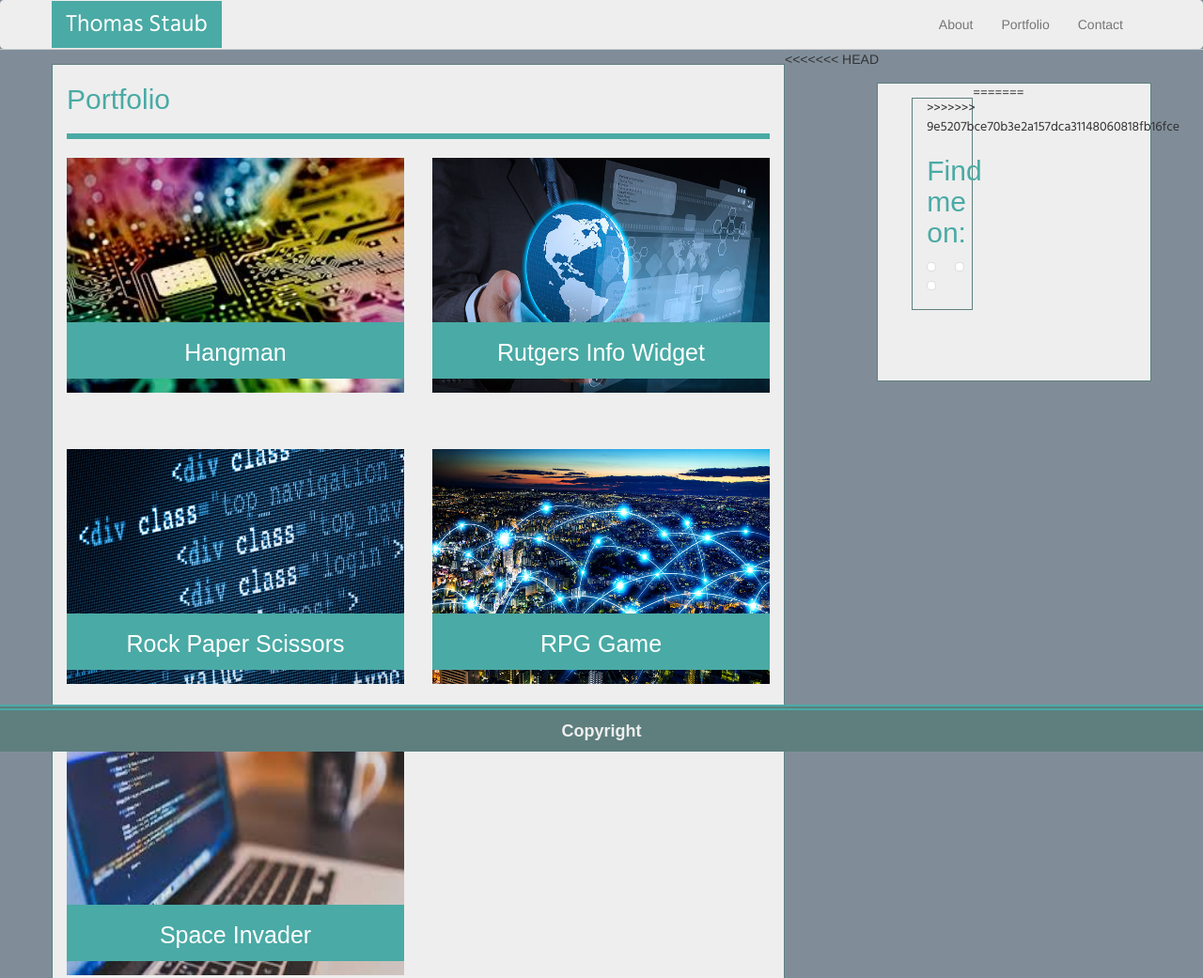
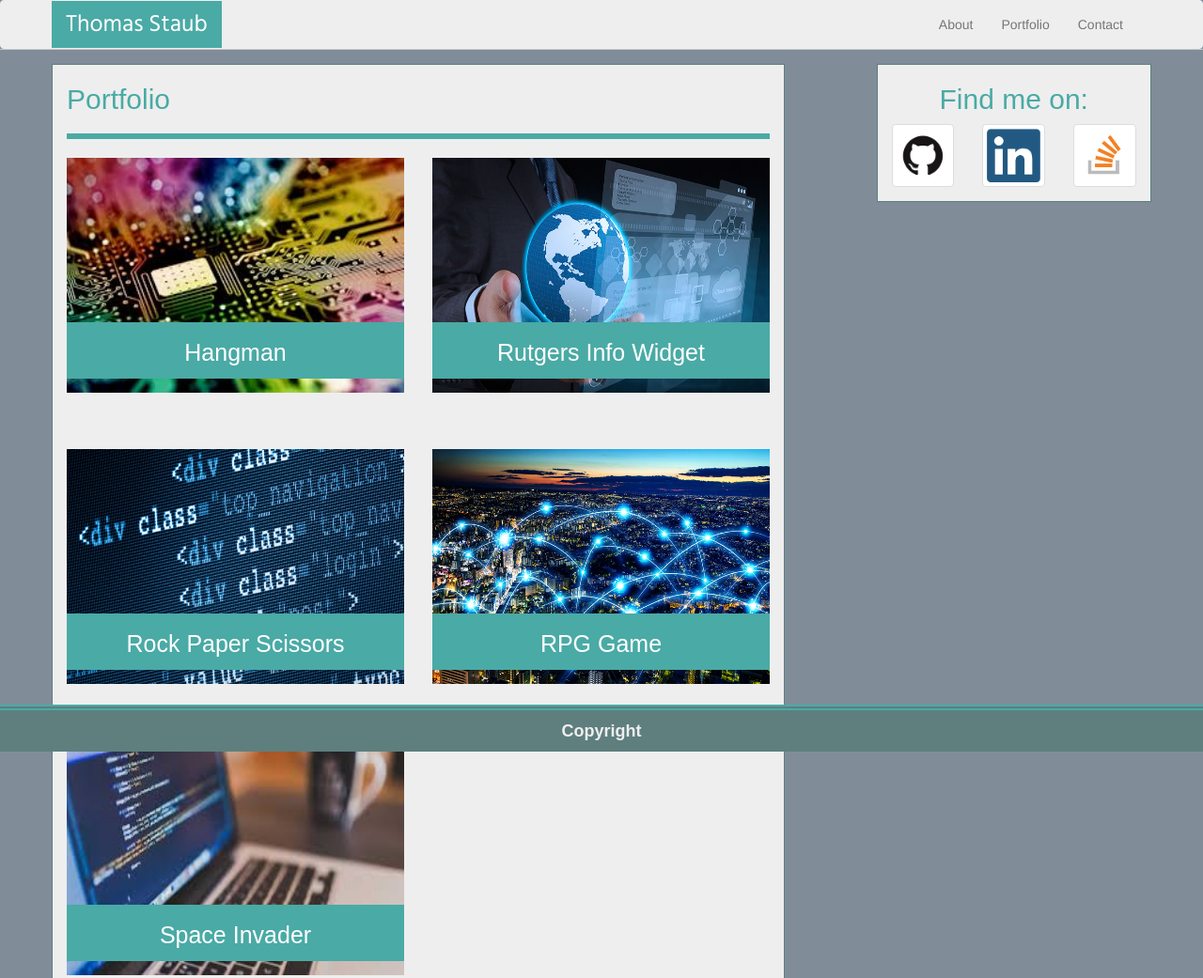
Before and after one commit to tastaub/bootstrap-portfolio, a plain HTML site: page portfolio.html in a window 1280 px wide. Shown: the top 1041 px of the page at 94% size. Drawn offline with nearby package versions, Linux system fonts and the light colour scheme; a web font is replaced by a local one.

Commit message:
syntax fix

```diff
--- a/portfolio.html
+++ b/portfolio.html
@@ -87,11 +87,7 @@
 
                 </div>
             </section>
-<<<<<<< HEAD
-            <section id="aboutBox" class="col-xs-8 col-xs-offset-2 col-sm-6 col-sm-offset-3 col-md-offset-1 col-md-3">
-=======
             <section id="aboutBox" class="col-xs-12 col-sm-8 col-sm-offset-2 col-md-offset-1 col-md-3">
->>>>>>> 9e5207bce70b3e2a157dca31148060818fb16fce
                 <div class="row">
                     <h2 class="col-xs-12" id="aboutMe">Find me on:</h2>
                     <div class="col-xs-4 col-md-4 contactLinkIcon">
```
Also changed, not shown: index.html (+0 -4 lines).
